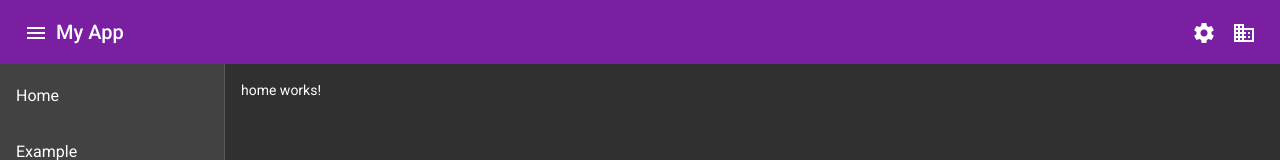
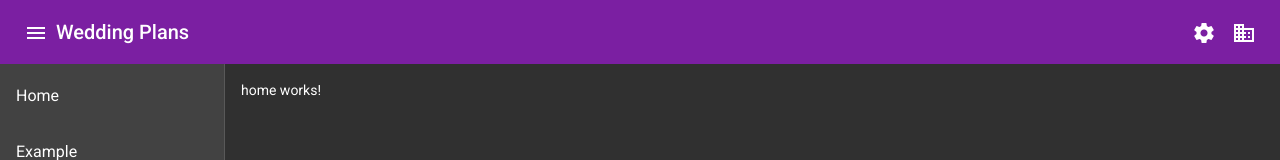
Before and after one commit to EmilyK568/EmilyK568.github.io, an Angular app: page /home in a window 1280 px wide. Shown: the top 160 px of the page. Built offline with nearby package versions, Linux system fonts and the light colour scheme.

Commit message:
Update header title

```diff
--- a/src/app/core/header/header.component.html
+++ b/src/app/core/header/header.component.html
@@ -2,7 +2,7 @@
   <button mat-icon-button>
     <mat-icon (click)="emitToggleSideNav()">menu</mat-icon>
   </button>
-  <span>My App</span>
+  <span>Wedding Plans</span>
   <span class="spacer"></span>
   <button mat-icon-button
           aria-label="icon-button with settings icon"
```
